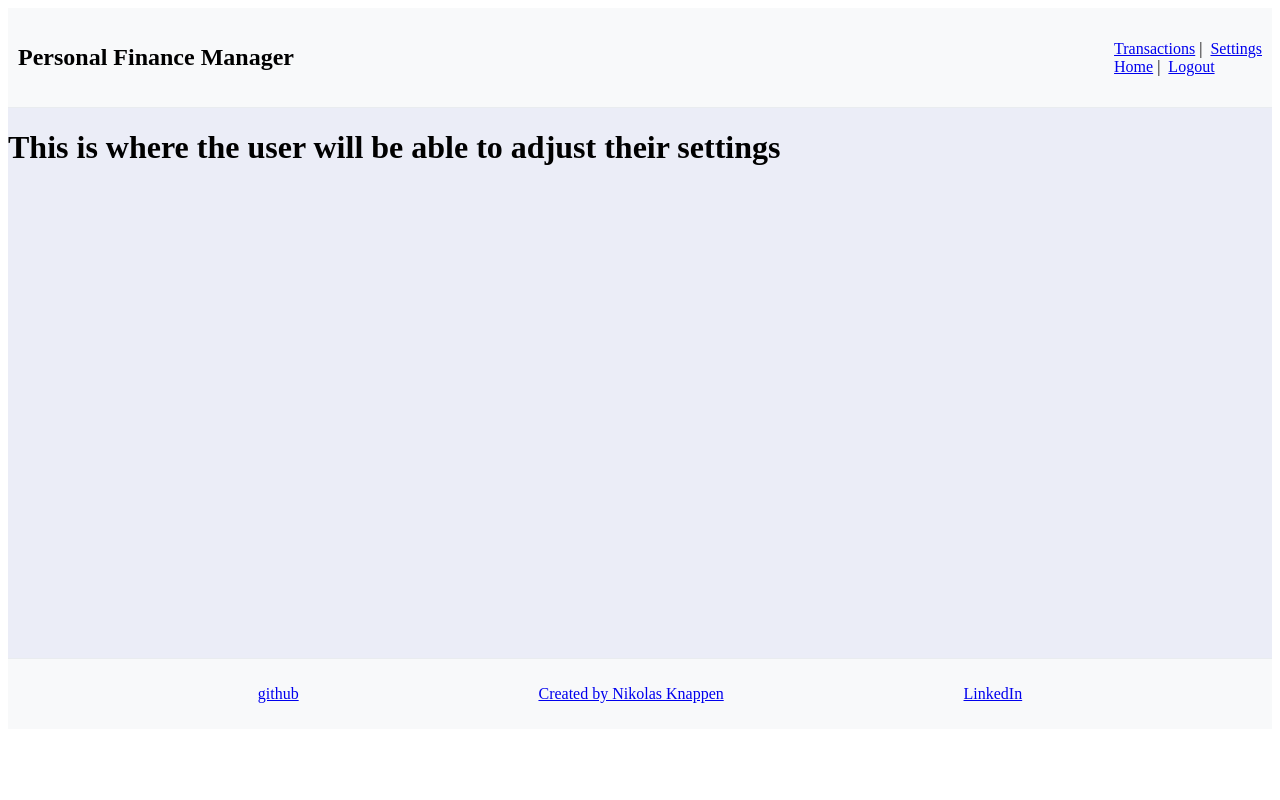
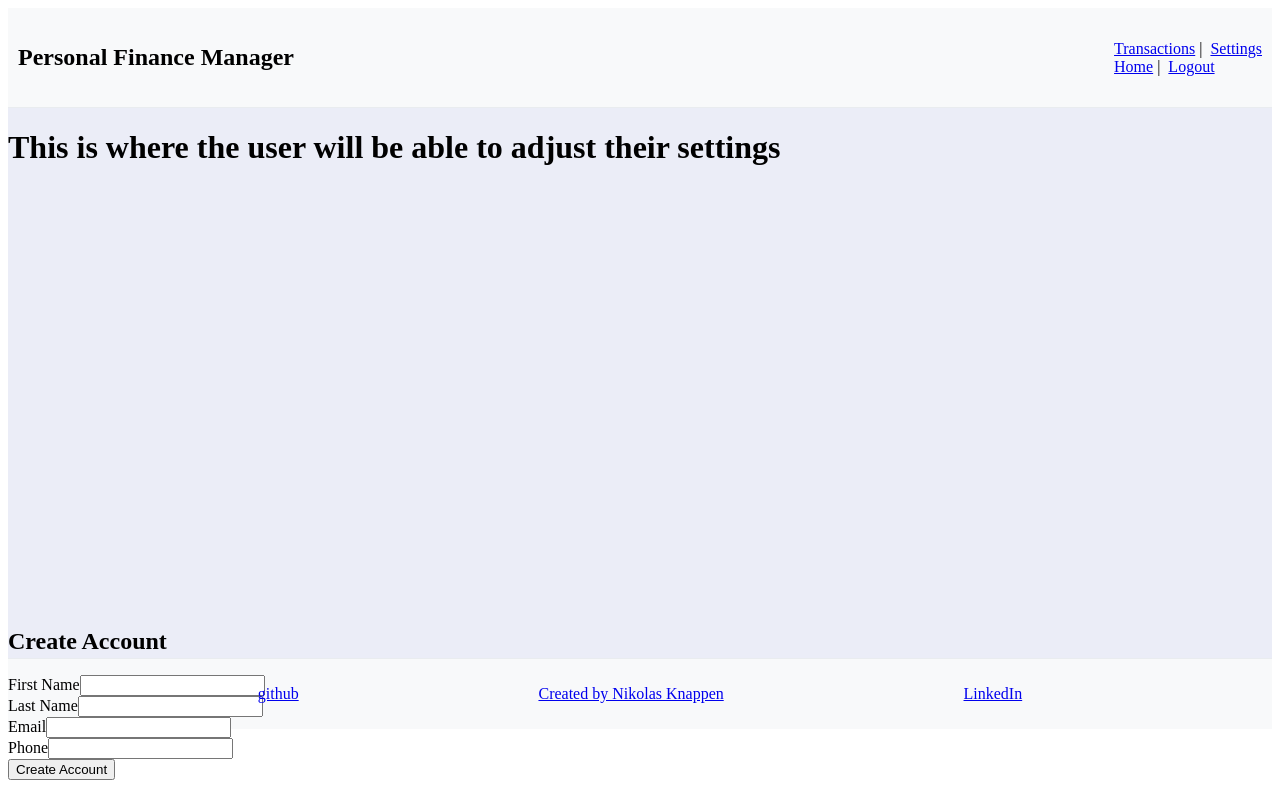
Before and after one commit to Riggolus/Personal-Finance-Dashboard, a Vue app in the folder vue/: page /settings in a window 1280 px wide. Built offline with nearby package versions, Linux system fonts and the light colour scheme; sample sign-in values are in the browser's storage.

Commit message:
Implamented Fron-End Component to create an account

```diff
--- /dev/null
+++ b/vue/src/components/AccountCreationComponent.vue
@@ -0,0 +1,48 @@
+<template>
+    <div id="create-account">
+        <form action="DashboardView" id="account-form">
+            <h2>Create Account</h2>
+            <div class="form-group">
+                <label for="firstName">First Name</label>
+                <input type="text" id="firstName" v-model="account.firstName" required />
+            </div>
+            <div class="form-group">
+                <label for="lastName">Last Name</label>
+                <input type="text" id="lastName" v-model="account.lastName" required />
+            </div>
+            <div class="form-group">
+                <label for="email">Email</label>
+                <input type="email" id="email" v-model="account.email" required />
+            </div>
+            <div class="form-group">
+                <label for="phone">Phone</label>
+                <input type="tel" id="phone" v-model="account.phone" required />
+            </div>
+            <button type="submit" @click="createAccount">Create Account</button>
+        </form>
+    </div>
+</template>
+
+<script>
+import AccountService from '../services/AccountService';
+
+export default {
+    data() {
+        return {
+            account: {
+                firstName: '',
+                lastName: '',
+                email: '',
+                phone: '',
+            }
+        }
+    },
+    methods: {
+        async createAccount() {
+            console.log(this.account);
+            await AccountService.createAccount(this.account);
+            this.$router.push('/dashboard');
+        }
+    }
+}
+</script>
--- a/vue/src/services/AccountService.js
+++ b/vue/src/services/AccountService.js
@@ -22,5 +22,9 @@ export default {
 
     getAccountByUserId(userId) {
         return http.get(`/account/${userId}`)
+    },
+
+    createAccount(account) {
+        return http.post('/account', account);
     }
 }
--- a/vue/src/views/SettingsView.vue
+++ b/vue/src/views/SettingsView.vue
@@ -1,9 +1,23 @@
 <template>
     <h1>This is where the user will be able to adjust their settings</h1>
+    <AccountCreationComponent />
 </template>
 
 <script>
+    import AccountCreationComponent from '../components/AccountCreationComponent.vue';
 
+    export default {
+        name: 'SettingsView',
+        components: {
+            AccountCreationComponent
+        },
+        data() {
+            return {
+                account: {
+                }
+            }
+        },
+    }
 </script>
 
 <style></style>
```
